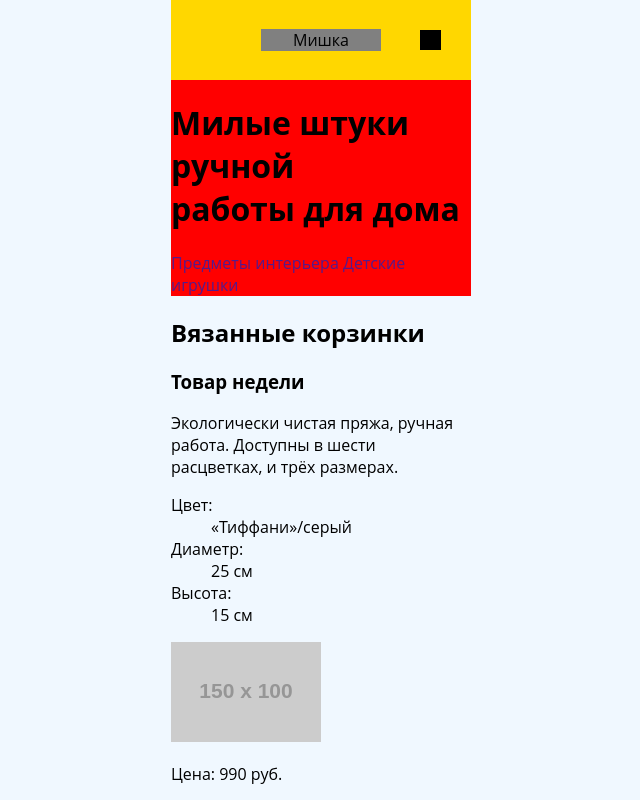
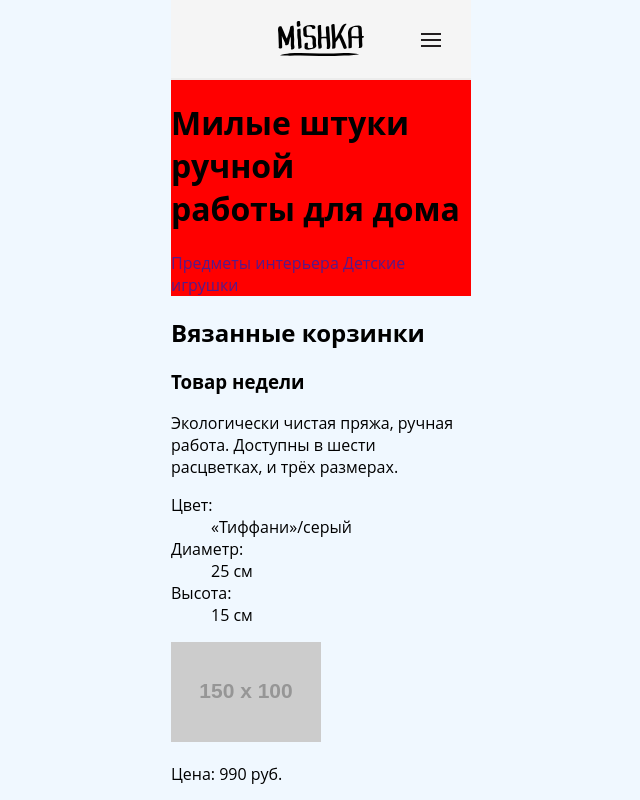
Before and after one commit to mosk/158040-mishka, a website: page index.html in a window 1280 px wide. Shown: the top 800 px of the page, without its empty margins (319-959 px from the left). Drawn offline with nearby package versions, Linux system fonts and the light colour scheme; files that its build step writes are made by us from their sources.

Commit message:
Лого и включатель

```diff
--- a/index.html
+++ b/index.html
@@ -10,9 +10,9 @@
 
     <header class="page-header">
       <div class="page-header__header">
-        <a class="page-header__logo logo">Мишка</a>
-        <label for="menu__toggle" class="menu__toggle-description">Показать меню:</label>
+        <a class="page-header__logo logo">«Мишка»</a>
         <input type="checkbox" id="menu__toggle" class="menu__toggle">
+        <label for="menu__toggle" class="menu__toggle-description">Показать меню</label>
         <ul class="page-header__menu menu">
           <li class="menu__item">
             <a href="catalog.html">Каталог</a>
--- a/sass/blocks/logo.scss
+++ b/sass/blocks/logo.scss
@@ -1,10 +1,15 @@
 .logo {
   position: relative;
   display: inline-block;
+  height: 36px;
   width: 50%;
   left: 50%;
   transform: translateX(-50%);
+  font-size: 0;
   text-align: center;
   overflow: hidden;
-  background-color: grey;
+  background-color: transparent;
+  background-image: url(../../img/logo-mobile.svg);
+  background-position: 50% 50%;
+  background-repeat: no-repeat;
 }
--- a/sass/blocks/menu.scss
+++ b/sass/blocks/menu.scss
@@ -3,9 +3,13 @@
   left: 0;
   top: 100%;
   margin: 0;
+  width: 100%;
   background-color: #f5f5f5;
   border: 2px solid red;
+  list-style-type: none;
 }
+
+
 
 .menu__toggle {
   display: none;
@@ -17,7 +21,24 @@
   height: 20px;
   width: 21px;
   font-size: 0;
-  background-color: black;
+  background-color: transparent;
+  cursor: pointer;
+  &::after {
+    content: '';
+    display: block;
+    position: absolute;
+    left: 0;
+    right: 0;
+    width: 21px;
+    height: 22px;
+    background-image: url(../../img/icon-menu-open.svg);
+    background-position: 50% 50%;
+    background-repeat: no-repeat;
+  }
+}
+
+.menu__toggle:checked ~ .menu__toggle-description::after {
+  background-image: url(../../img/icon-menu-close.svg);
 }
 
 .menu__item {
--- a/sass/blocks/page-header.scss
+++ b/sass/blocks/page-header.scss
@@ -11,7 +11,8 @@
   align-content: stretch;
   min-height: 80px;
   padding: 10px 30px;
-  background-color: gold;
+  background-color: #f5f5f5;
+  border-bottom: 2px solid #ececec;
 }
 
 .page-header__menu {
```
Also changed, not shown: catalog.html (+2 -2 lines), form.html (+2 -2 lines).
